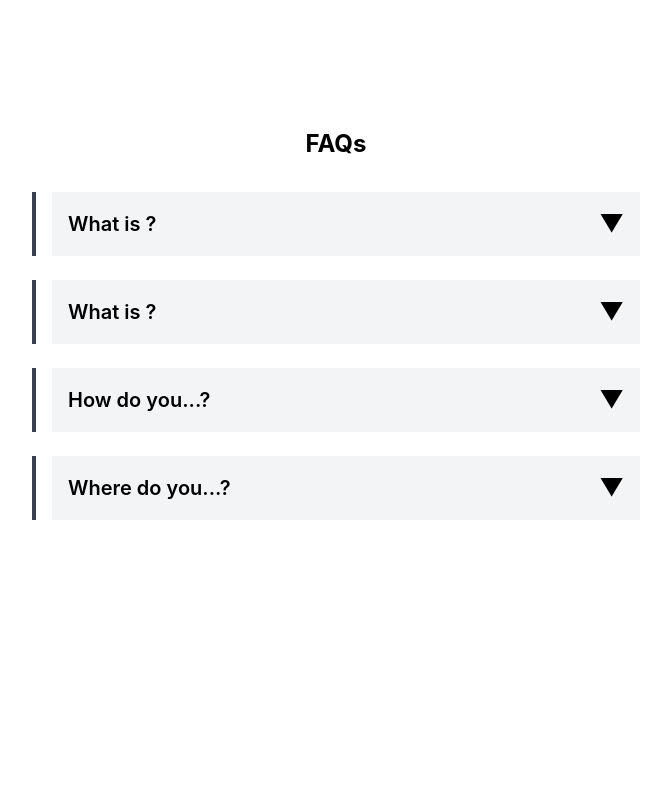
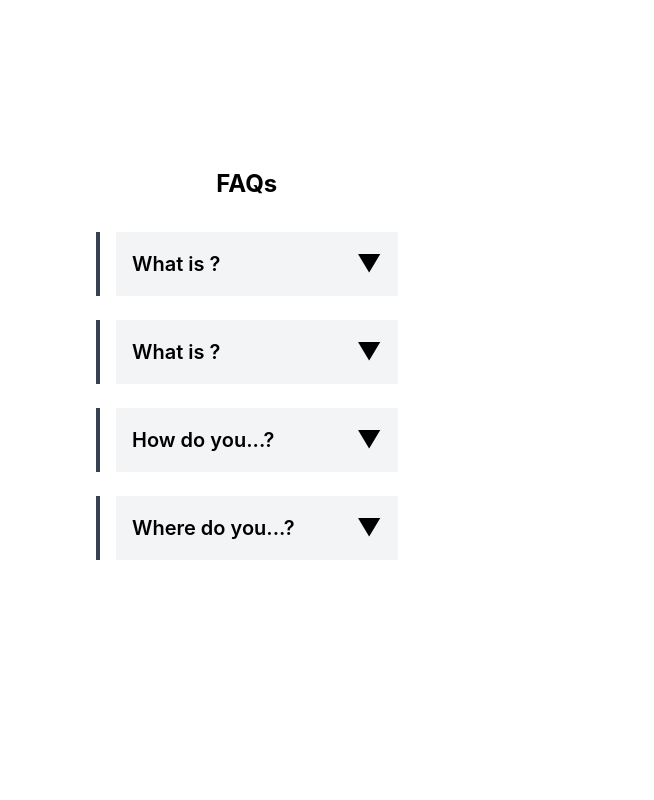
Before and after one commit to dat-nix/Landing-page, a Next.js app: page / in a window 1280 px wide. Shown: the part 1580-2380 px from the top of the page, without its empty margins (0-654 px from the left). Built offline with nearby package versions, Linux system fonts and the light colour scheme; a web font is replaced by a local one.

Commit message:
update contact section

```diff
--- a/src/app/page.js
+++ b/src/app/page.js
@@ -7,6 +7,7 @@ import { motion } from "framer-motion";
 import Image from "next/image";
 import SwiperSlider from "@/components/SwiperSlider";
 import FAQs from "@/components/FAQs"
+import ContactForm from "@/components/ContactForm";
 import Footer from "@/components/Footer";
 
 export default function Home() {
@@ -71,11 +72,18 @@ export default function Home() {
         <SwiperSlider/>
       </section>
 
-      {/* Contact Section */}
-      <section id="contact" className="h-screen flex justify-center items-center bg-white">
-        <FAQs/>
+      {/* Contact & FAQs Section */}
+      <section id="contact" className="min-h-screen flex flex-col md:flex-row justify-center items-start px-8 md:px-16 py-10 bg-white space-y-5 md:space-y-0 md:space-x-10">
+      {/* FAQs on mobile, on the left in desktop */}
+          <FAQs/>
+
+      {/* Contact Form under mobile, on the right in desktop */}
+        <div className="w-full md:w-2/3">
+          <ContactForm/>
+        </div>
       </section>
 
+      {/* Footer */}
       <section><Footer/></section>
     </div>
   );
```
